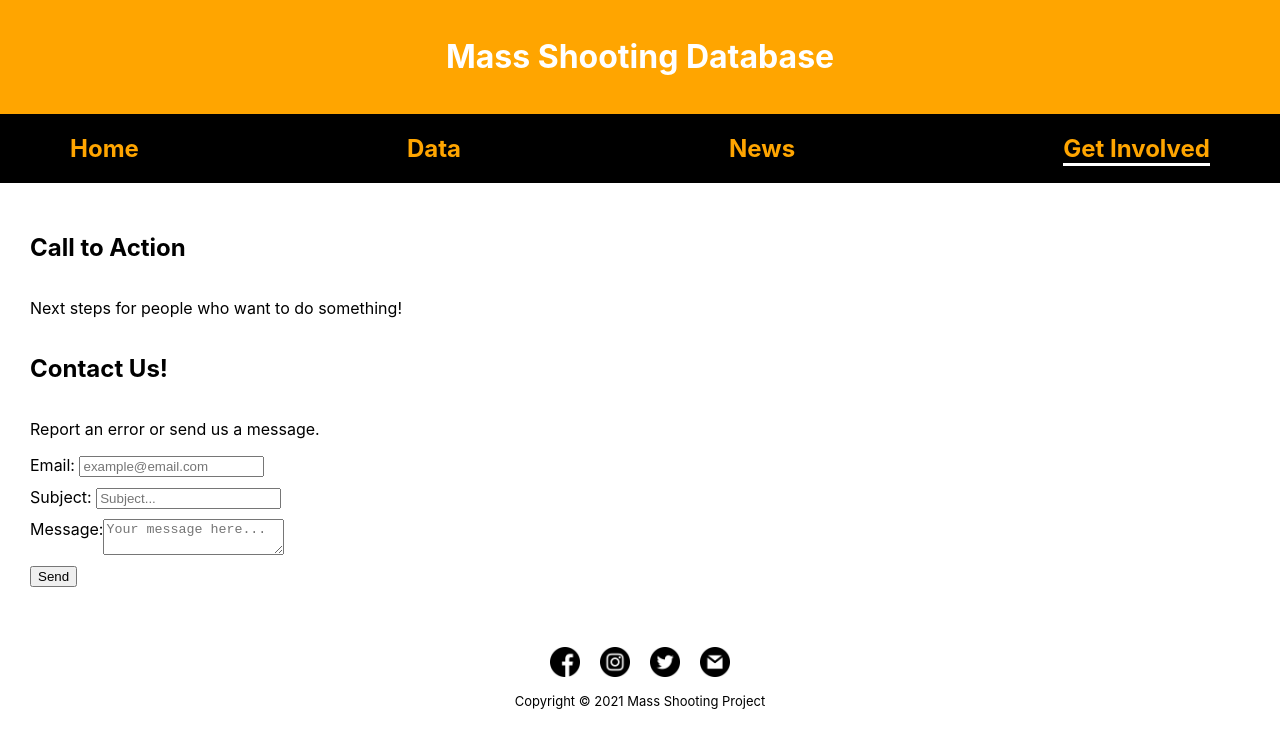
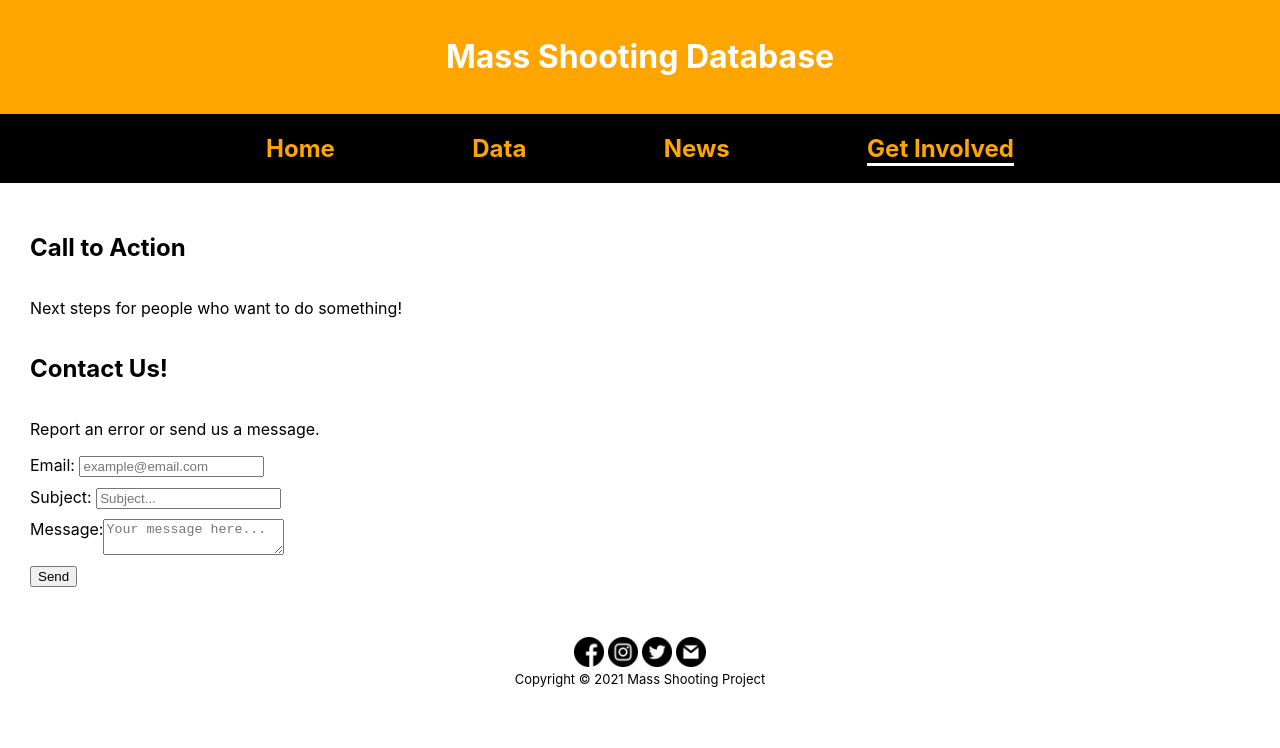
Before and after one commit to massshootingdatabase/MSDWebsite, a React (Create React App) app in the folder msp/: page /getInvolved in a window 1280 px wide. Shown: the top 748 px of the page. Built offline with nearby package versions, Linux system fonts and the light colour scheme; the HTML template or start-up script is replaced by a standard one.

Commit message:
styling changes

```diff
--- a/msp/src/Footer/index.js
+++ b/msp/src/Footer/index.js
@@ -13,7 +13,7 @@ function Footer() {
       <a href="http://www.facebook.com/YOURUSERNAMEHERE"><img className="icon" src={facebookIcon} alt="Facebook"/></a>
     </li>
     <li>
-    <a href="http://www.facebook.com/YOURUSERNAMEHERE"><img className="icon" src={instagramIcon} alt="Instagram" /></a>
+    <a href="https://www.instagram.com/themassshootingdatabase/"><img className="icon" src={instagramIcon} alt="Instagram" /></a>
     </li>
     <li>
     <a href="https://twitter.com/DatabaseMass"><img className="icon" src={twitterIcon} alt="Twitter"/></a>
--- a/msp/src/Footer/style.scss
+++ b/msp/src/Footer/style.scss
@@ -29,7 +29,8 @@
 
   .icon{
     width: 30px;
-    padding: 0px;
+    padding-left: 2px;
+    padding-right: 2px;
   }
 
 }
--- a/msp/src/NavBar/index.js
+++ b/msp/src/NavBar/index.js
@@ -4,6 +4,7 @@ import { NavLink } from 'react-router-dom';
 
 const NavBar = () =>{
   return (
+    <div className="NavBar">
     <ul className="NavBarList">
     <li>
       <NavLink exact activeClassName="navActive" className="navItem" to="/">Home</NavLink>
@@ -18,6 +19,7 @@ const NavBar = () =>{
       <NavLink activeClassName="navActive" className="navItem" to="/getInvolved">Get Involved</NavLink>
     </li>
     </ul>
+    </div>
 ) }
 
  export default NavBar
--- a/msp/src/NavBar/style.scss
+++ b/msp/src/NavBar/style.scss
@@ -1,13 +1,16 @@
+.NavBar {
+  background-color: black;
+  width: 100%;
+
 .NavBarList {
-    background-color: black;
     display: flex;
     align-items: center; /* Default */
     justify-content: space-between;
     padding: 10px;
-    margin: 0px;
-    padding-left: 60px;
-    padding-right: 60px;
-}
+    margin: auto;
+    min-width: fit-content;
+    width: 60%;
+
     li {
       display: block;
       flex: 0 1 auto; /* Default */
@@ -18,14 +21,18 @@ li {
       font-size: 1.5em;
       font-weight: bold;
   }
+
 .navActive {
   border-bottom: 3px solid white;
   transition: border-bottom .5s ease-in-out;
 }
 
-.navItem:link, a.navItem:visited {
+.navItem:link, .navItem:visited {
   color: orange;
   text-align: center;
   text-decoration: none;
   display: flex-block;
+
     }
+  }
+}
```
Lines whose indentation alone changed are shown as unchanged.
